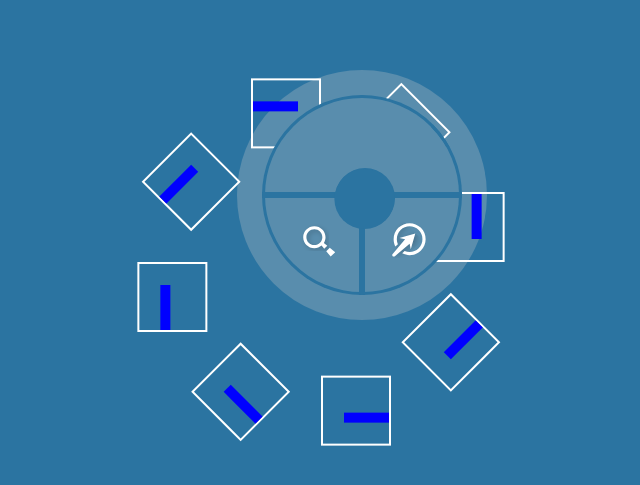
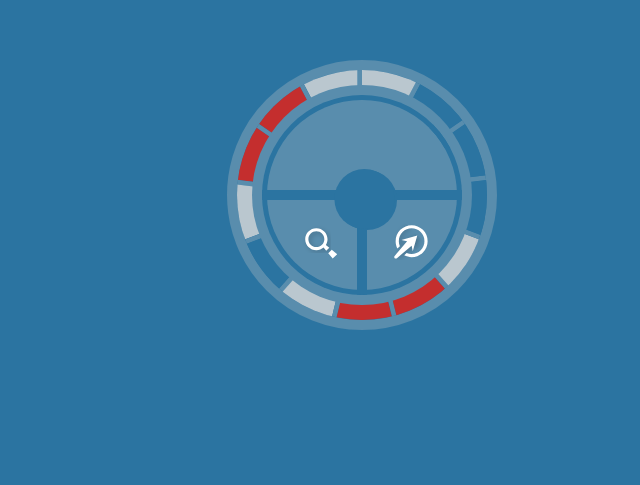
Before and after one commit to Lithial/Radial-Dial-Coding-Challenge, a React (Create React App) app: page / in a window 1280 px wide. Shown: the part 255-740 px from the top of the page, without its empty margins (278-918 px from the left). Built offline with nearby package versions, Linux system fonts and the light colour scheme; the HTML template or start-up script is replaced by a standard one.

Commit message:
Feat: refactored the out ring into its proper component

```diff
--- a/src/App.js
+++ b/src/App.js
@@ -1,6 +1,5 @@
 import './App.scss';
 import Dial from "./components/dial/dial";
-import Test from "./components/dial/test";
 
 
 const indicators = [
--- a/src/components/dial/dial.js
+++ b/src/components/dial/dial.js
@@ -4,13 +4,14 @@ import visit from '../../assets/Visit Arrow.svg'
 import React from 'react';
 import HalfCircle from "./halfCircle";
 import QuaterCircle from "./quaterCircle";
-import OuterRing from "./outerRing";
+import IndicatorRing from "./indicator";
 
 
 const Dial = ({circleName, indicators}) => {
     return (
         <div className="dial-container">
-            <OuterRing indicators={indicators}/>
+            <IndicatorRing indicators={indicators}/>
+            <div className="center"/>
             <HalfCircle text={circleName}/>
             <QuaterCircle className="mag-circle" imgName={mag} imgDesc={"Magnifier Icon"}/>
             <QuaterCircle className="visit-circle" imgName={visit} imgDesc={"Visit Icon"}/>
--- a/src/components/dial/dial.scss
+++ b/src/components/dial/dial.scss
@@ -79,7 +79,7 @@ span{
   width: 200px;
   border-radius: 150px 150px 0 0;
   background-color: $transparentColor;
-  border: 3px solid $darkColor;
+  border: 5px solid $darkColor;
   outline: 0;
   font-size: 24px;
   //todo fix this when i do curved text
@@ -107,7 +107,7 @@ span{
   width: 100px;
   border-radius: 0 0 0 100px;
   background-color: $transparentColor;
-  border: 3px solid $darkColor;
+  border: 5px solid $darkColor;
   img{
     position: absolute;
     left: 35px;
@@ -141,7 +141,7 @@ span{
   width: 100px;
   border-radius: 0 0 100px 0;
   background-color: $transparentColor;
-  border: 3px solid $darkColor;
+  border: 5px solid $darkColor;
   img{
     position: absolute;
     left: 25px;
@@ -177,3 +177,56 @@ span{
   background-color: $darkColor;
   z-index: 1;
 }
+
+
+
+/*Outer Ring with indicators*/
+.sliceWrapper {
+  position: relative;
+  border: 10px solid $transparentColor;
+  padding: 0;
+  top: 50px;
+  left: 110px;
+  width: 270px;
+  height: 270px;
+  border-radius: 50%;
+  list-style: none;
+  overflow: hidden;
+
+}
+
+.slice {
+  position: absolute;
+  width: 200%;
+  height: 200%;
+}
+
+li {
+  overflow: hidden;
+  position: absolute;
+  top: -50%;
+  right: -50%;
+  width: 100%;
+  height: 100%;
+  transform-origin: 0% 100%;
+  border-top: 10px solid $transparentColor;
+  border-bottom: 10px solid $transparentColor;
+}
+.center{
+  position: relative;
+  top: 50px;
+  left: -135px;
+  height: 220px;
+  width: 220px;
+  background-color: $transparentColor;
+  border-radius: 50%;
+}
+.lit{
+  background: $lightColor;
+}
+.unlit{
+  background: $darkColor;
+}
+.red{
+  background: $red;
+}
--- a/src/components/dial/indicator.js
+++ b/src/components/dial/indicator.js
@@ -1,9 +1,54 @@
 import React from 'react';
 
-const Indicator = ({indicator, index}) => {
+const returnCorrectStyles = (index, numberOfSlices, radius, skewCalc) => {
+    let degrees = index * radius
+    let rotate = `rotate(${degrees}deg)`
+    let skew = `skewY( ${skewCalc}deg)`;
+    if (numberOfSlices === 1) {
+        return {
+            overflow: "visible",
+            top: "-90%",
+            right: "10%",
+        }
+    }
+    else if (numberOfSlices === 2) {
+        return {
+            overflow: "visible",
+            top: "-90%",
+            color: "blue",
+            transform: rotate,
+        }
+    }
+    else {
+        return {
+            overflow: "hidden",
+            transform: rotate + ' ' + skew,
+        }
+    }
+}
+
+const IndicatorRing = ({indicators}) => {
+    const numberOfSlices = indicators.length;
+    const radius = `${(360/numberOfSlices)}`;
+    const skewCalc = `${(360/numberOfSlices) + 90}`;
+
     return (
-        <li><span/></li>
+        <div>
+            <ul className="sliceWrapper">
+                {
+                    indicators.map((indicator, index) => {
+                        const style = returnCorrectStyles(index, numberOfSlices, radius, skewCalc)
+                        return (
+                            <li style={style} className="chunk">
+                                <div className={`slice ${indicator.type}`}/>
+                            </li>
+                        )
+                    })
+                }
+            </ul>
+        </div>
     );
 };
 
-export default Indicator;
+
+export default IndicatorRing;
--- a/src/components/dial/outerRing.js
+++ /dev/null
@@ -1,16 +0,0 @@
-import React from 'react';
-import mag from '../../assets/Magnifier.svg'
-import Indicator from "./indicator";
-
-const OuterRing = ({indicators}) => {
-
-    return (
-        <ul className='circle-container'>
-            {indicators.map((indicator,index) =>{
-                return (<Indicator indicator={indicator} index={index}/>)
-            })}
-        </ul>
-    );
-};
-
-export default OuterRing;
--- a/src/components/dial/test.js
+++ /dev/null
@@ -1,81 +0,0 @@
-import React from 'react';
-import './test.scss';
-
-const indicators = [
-    {
-        type: "lit",
-    },
-    {
-        type: "unlit",
-    },
-    {
-        type: "unlit",
-    },
-    {
-        type: "unlit",
-    },
-    {
-        type: "lit",
-    },
-    {
-        type: "red",
-    },
-    {
-        type: "red",
-    },
-    {
-        type: "lit",
-    },
-]
-const returnCorrectStyles = (index, numberOfSlices, radius, skewCalc) => {
-    let degrees = index * radius
-    let rotate = `rotate(${degrees}deg)`
-    let skew = `skewY( ${skewCalc}deg)`;
-    if (numberOfSlices === 1) {
-        return {
-            overflow: "visible",
-            top: "-90%",
-            right: "10%",
-        }
-    }
-    else if (numberOfSlices === 2) {
-        return {
-            overflow: "visible",
-            top: "-90%",
-            color: "blue",
-            transform: rotate,
-        }
-    }
-    else {
-        return {
-            overflow: "hidden",
-            transform: rotate + ' ' + skew,
-        }
-    }
-}
-
-const Test = () => {
-    const numberOfSlices = indicators.length;
-    const radius = `${(360/numberOfSlices)}`;
-    const skewCalc = `${(360/numberOfSlices) + 90}`;
-
-    return (
-      <div>
-          <ul className="sliceWrapper">
-              {
-                  indicators.map((indicator, index) => {
-                      const style = returnCorrectStyles(index, numberOfSlices, radius, skewCalc)
-                      return (
-                          <li style={style} className="chunk">
-                              <div className={`slice ${indicator.type}`}/>
-                          </li>
-                      )
-                  })
-              }
-          </ul>
-          <div className="center"/>
-      </div>
-    );
-};
-
-export default Test;
--- a/src/components/dial/test.scss
+++ /dev/null
@@ -1,70 +0,0 @@
-@import "../../styles/variables";
-
-$numberOfSlices:8;
-$radius: (360/$numberOfSlices) * 1deg;
-$skewCalc: ((360/$numberOfSlices) + 90) * 1deg;
-
-.sliceWrapper {
-  position: relative;
-  border: 1px solid black;
-  padding: 0;
-  width: 200px;
-  height: 200px;
-  border-radius: 50%;
-  list-style: none;
-  overflow: hidden;
-}
-
-.slice {
-  position: absolute;
-  //left: -100%;
-  width: 200%;
-  height: 200%;
-}
-
-li {
-  overflow: hidden;
-  position: absolute;
-  top: -50%;
-  right: -50%;
-  width: 100%;
-  height: 100%;
-  transform-origin: 0% 100%;
-  border: 2px solid white;
-}
-.center{
-  position: absolute;
-  top: 10px;
-  left: 10px;
-  height: 180px;
-  width: 180px;
-  background-color: white;
-  z-index: 5;
-  border-radius: 50%;
-}
-.lit{
-  background: $lightColor;
-}
-.unlit{
-  background: $darkColor;
-}
-.red{
-  background: $red;
-}
-
-
-.cross{
-  overflow: visible;
-  color: white;
-  position: relative;
-  width: 30px;
-  height: 30px;
-  background: $red;
-  border-radius: 50%;
-  text-align: center;
-  padding: 3px;
-  top: 130px;
-  transform: rotate(-(0 * 45deg)) skewY(-135deg);
-  border: 1px solid;
-  left: 15px;
-}
```
